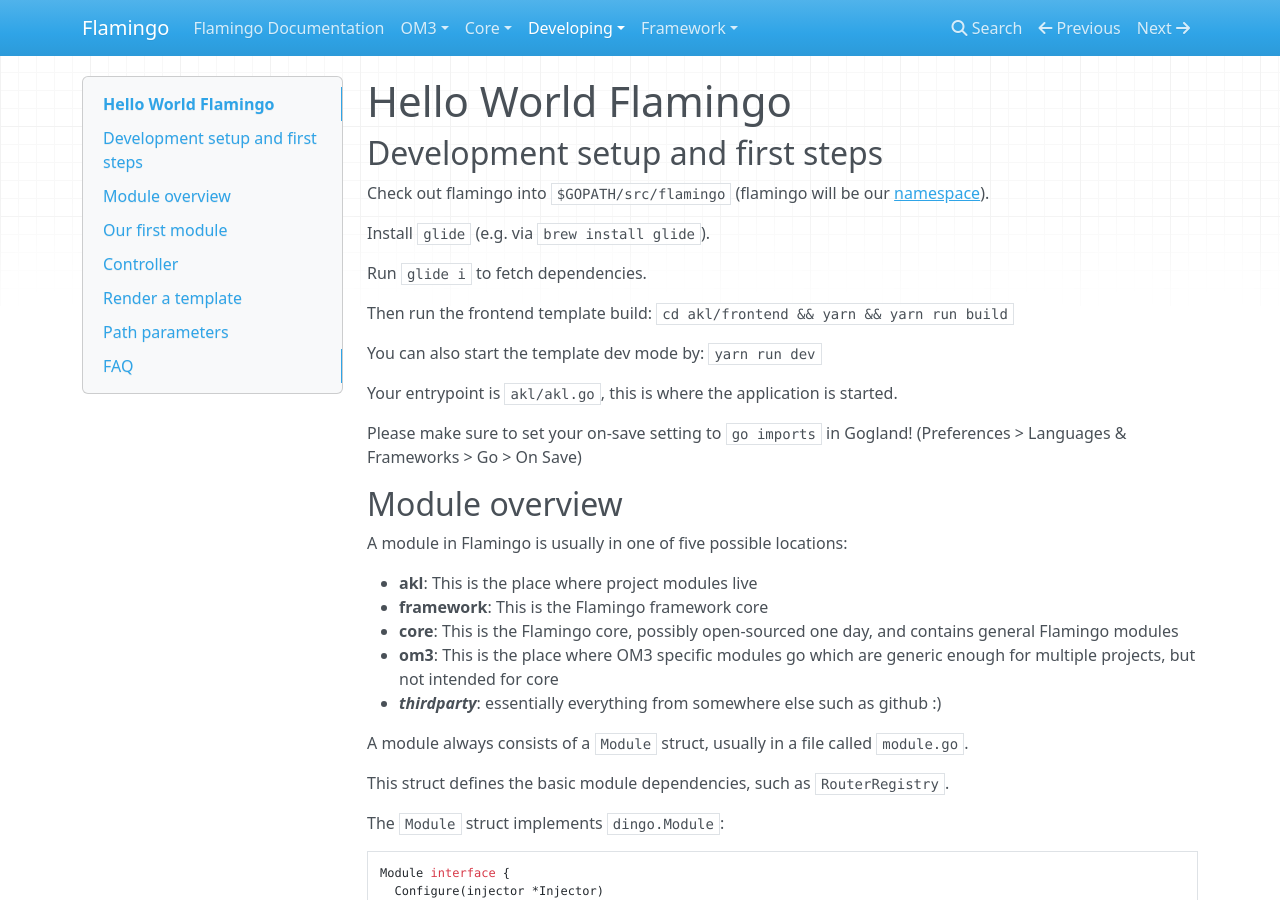
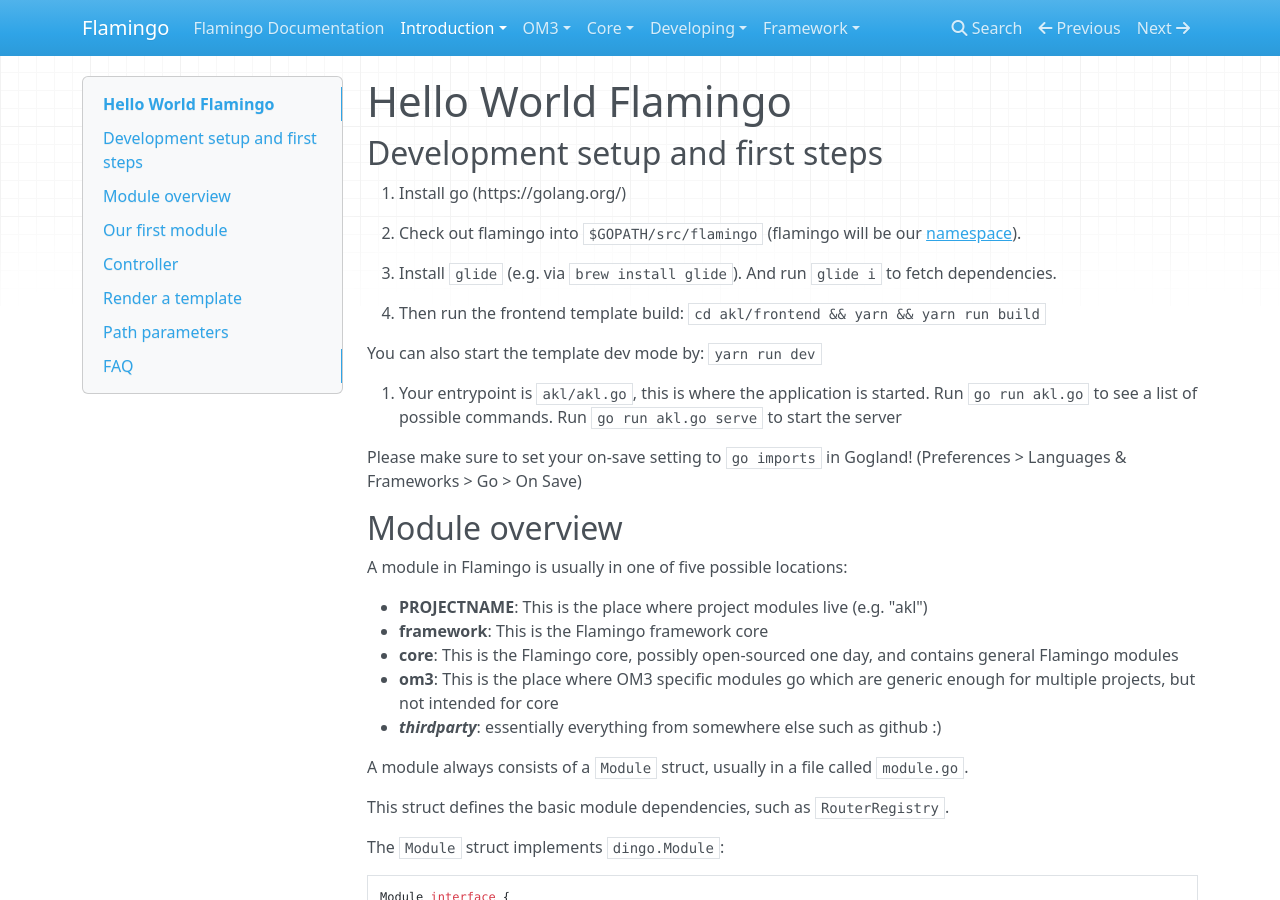
Before and after one commit to i-love-flamingo/flamingo, an MkDocs documentation site: the page built from docs/Introduction/1_1_Tutorial Hello World.md, in a window 1280 px wide and 900 px high. Built offline with MkDocs 1.6.1, drawn with Linux system fonts in a browser that asks for light colours; nearby versions of some CDN libraries.

Commit message:
documentation rework (ongoing)

```diff
--- a/docs/developing/HelloWorld.md
+++ b/docs/Introduction/1_1_Tutorial Hello World.md
@@ -2,19 +2,21 @@
 
 ## Development setup and first steps
 
-Check out flamingo into `$GOPATH/src/flamingo` (flamingo will be our [namespace](https://golang.org/doc/code.html#Organization)).
+1. Install go (https://golang.org/)
 
-Install `glide` (e.g. via `brew install glide`).
+2. Check out flamingo into `$GOPATH/src/flamingo` (flamingo will be our [namespace](https://golang.org/doc/code.html#Organization)).
 
-Run `glide i` to fetch dependencies.
+3. Install `glide` (e.g. via `brew install glide`). And run `glide i` to fetch dependencies.
 
-Then run the frontend template build:
+4. Then run the frontend template build:
 `cd akl/frontend && yarn && yarn run build`
 
-You can also start the template dev mode by:
-`yarn run dev`
+ You can also start the template dev mode by:
+ `yarn run dev`
 
-Your entrypoint is `akl/akl.go`, this is where the application is started.
+5. Your entrypoint is `akl/akl.go`, this is where the application is started.
+   Run `go run akl.go` to see a list of possible commands.
+   Run `go run akl.go serve` to start the server
 
 Please make sure to set your on-save setting to `go imports` in Gogland! (Preferences > Languages & Frameworks > Go > On Save)
 
@@ -22,7 +24,7 @@
 
 A module in Flamingo is usually in one of five possible locations:
 
-- **akl**: This is the place where project modules live
+- **PROJECTNAME**: This is the place where project modules live (e.g. "akl")
 - **framework**: This is the Flamingo framework core
 - **core**: This is the Flamingo core, possibly open-sourced one day, and contains general Flamingo modules
 - **om3**: This is the place where OM3 specific modules go which are generic enough for multiple projects, but not intended for core
```
Also changed, not shown: docs/Introduction/0_Getting Started.md (renamed from docs/developing/development.md, +6 -3 lines), docs/Introduction/1_2_Tutorial Frontend Templating.md (renamed from docs/developing/frontend.md, +22 -94 lines), docs/OM3/Internal Mocking.md (added, +10 -0 lines), docs/OM3/testing_with_pact.md (deleted, +0 -6 lines), docs/developing/3_Frontend_Pipeline.md (added, +89 -0 lines), docs/developing/4_Testing.md (renamed from docs/developing/testing.md, +5 -0 lines), docs/developing/5_Test and Mock external services.md (added, +57 -0 lines), docs/developing/1_Structure.md (renamed from docs/developing/structure.md), docs/developing/2_Ports and Adapters.md (added).
